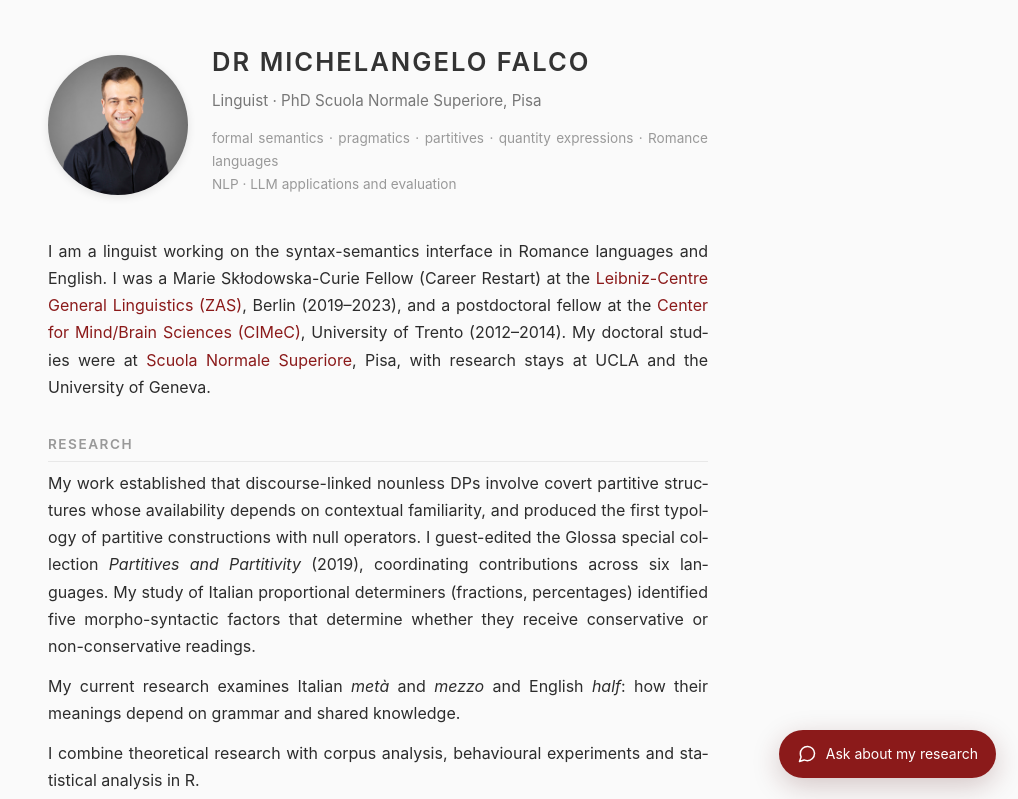
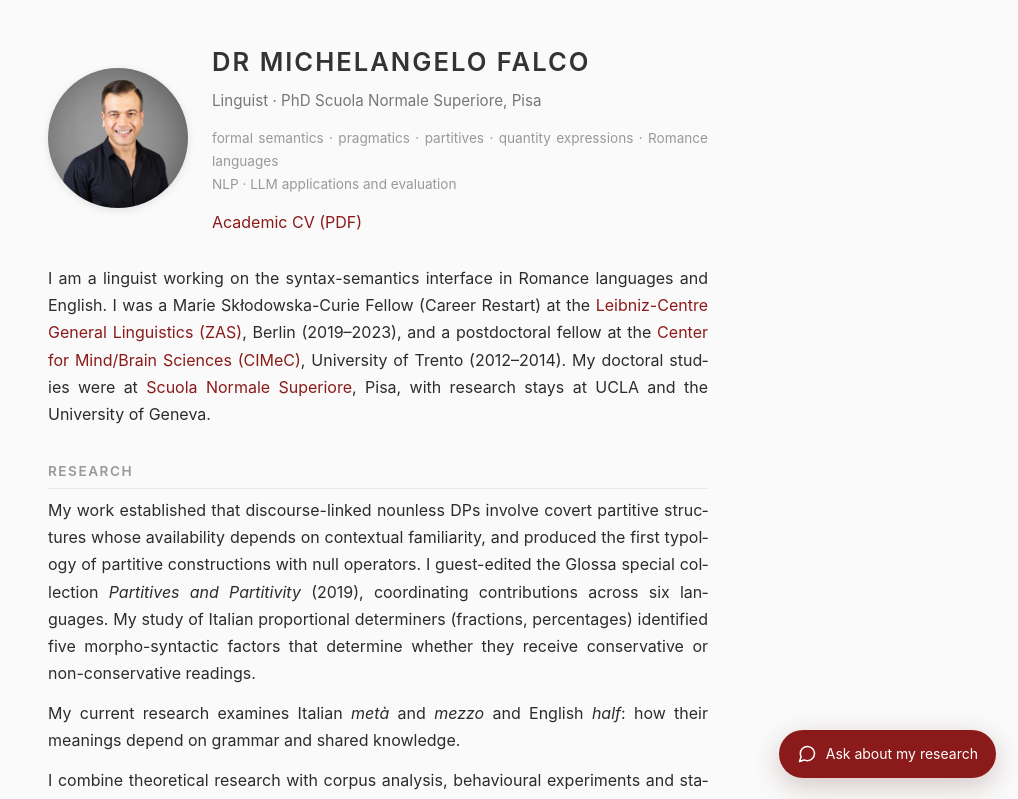
Before and after one commit to drfalco/drfalco.github.io, a plain HTML site: page index.html in a window 1280 px wide. Shown: the top 799 px of the page, without its empty margins (262-1280 px from the left). Drawn offline with Linux system fonts and the light colour scheme.

Commit message:
Link the academic CV from the homepage

```diff
--- a/index.html
+++ b/index.html
@@ -136,6 +136,7 @@
     <p class="subtitle">Linguist &middot; PhD Scuola Normale Superiore, Pisa</p>
     <p class="subtitle" style="margin-top:0.2rem; font-size:0.85rem; color:#999;">formal semantics &middot; pragmatics &middot; partitives &middot; quantity expressions &middot; Romance languages<br>
       NLP &middot; LLM applications and evaluation</p>
+    <a href="Michelangelo-Falco-CV.pdf">Academic CV (PDF)</a>
   </div>
 </div>
 
```
Also changed, not shown: 1 other file.
